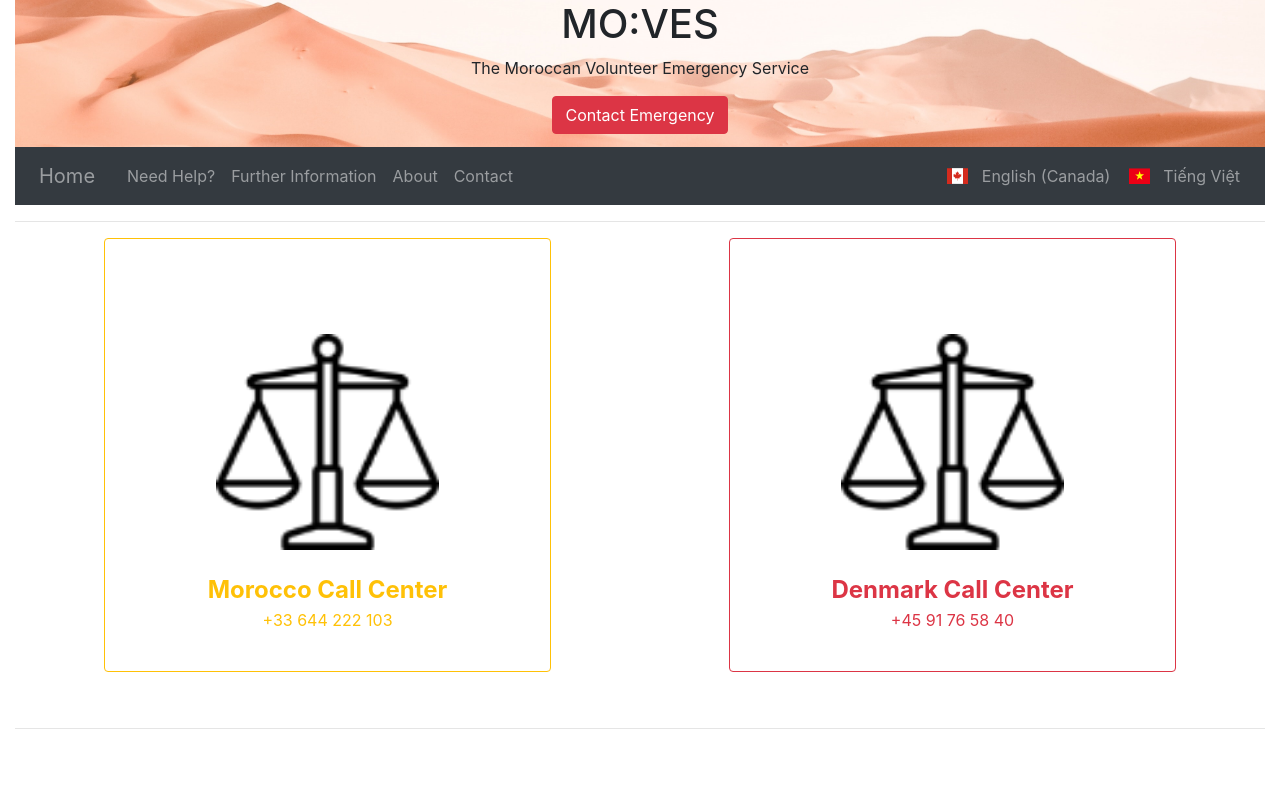
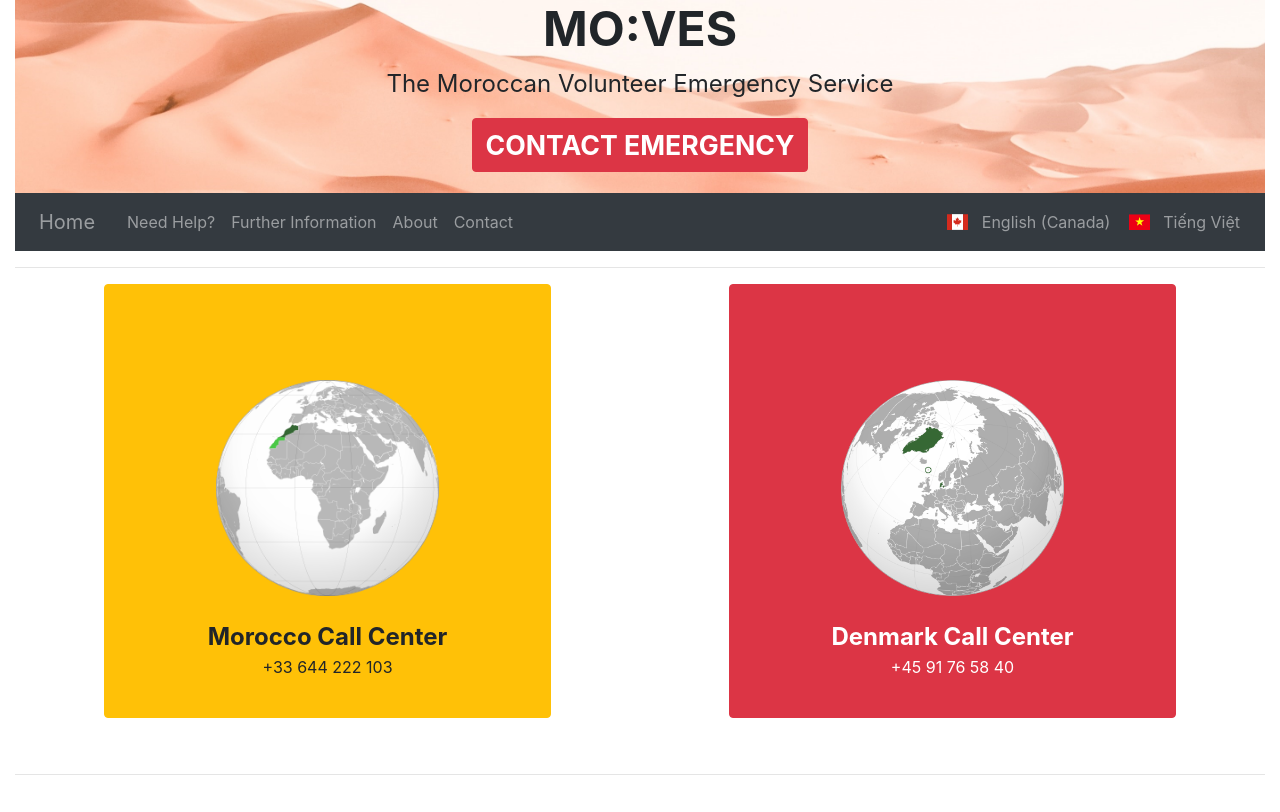
Before and after one commit to Cameodeon/Moves-Front-End-Group-C, a React (Create React App) app: page /emergency in a window 1280 px wide. Built offline with nearby package versions, Linux system fonts and the light colour scheme.

Commit message:
Adjust header and improve emergency contact

```diff
--- a/public/languageUI/en-CA.json
+++ b/public/languageUI/en-CA.json
@@ -8,7 +8,7 @@
     },
     "header": {
         "description": "The Moroccan Volunteer Emergency Service",
-        "call": "Contact Emergency"
+        "call": "CONTACT EMERGENCY"
     },
     "navbar": {
         "home": "Home",
--- a/public/languageUI/vn.json
+++ b/public/languageUI/vn.json
@@ -8,7 +8,7 @@
     },
     "header": {
         "description": "Dịch vụ Khẩn cấp của tình nguyện viên Morocco",
-        "call": "Liên hệ Khẩn cấp"
+        "call": "LIÊN HỆ KHẨN CẤP"
     },
     "navbar": {
         "home": "Trang chủ",
@@ -21,5 +21,9 @@
     "notfound": {
         "title": "404 - Oops! Trang này không tồn tại.",
         "message": "Có vẻ như tài nguyên không tồn tại. Bạn có thể sử dụng thanh điều hướng để đến trang khác hoặc dùng nút \"Trở về\"."
+    },
+    "emergency": {
+        "moroccoCallCenter": "Tổng đài Morocco",
+        "denmarkCallCenter": "Tổng đài Đan Mạch"
     }
 }
--- a/src/App.css
+++ b/src/App.css
@@ -6,8 +6,19 @@
   display: inline;
 }
 
+.appTitle {
+  font-size: 36pt;
+  font-weight: bolder;
+}
+
+.appDescription {
+  font-size: 18pt;
+}
+
 #emergencyButton {
   margin-bottom: 0.8em;
+  font-size: 20pt;
+  font-weight: bold;
 }
 
 .header {
--- a/src/App.js
+++ b/src/App.js
@@ -83,8 +83,8 @@ const Header = (props) => {
   return(
     <header>
       <div className="header text-center">
-        <h1>MO:VES</h1>
-        <p>{dict.description}</p>
+        <h1 className="appTitle">MO:VES</h1>
+        <p className="appDescription">{dict.description}</p>
         <Link id="emergencyButton" className="btn btn-danger" to="/emergency">{dict.call}</Link>
       </div>
     </header>
--- a/src/EmergencyContact.js
+++ b/src/EmergencyContact.js
@@ -10,12 +10,12 @@ class EmergencyContact extends Component {
                 <div className="row">
                     <div className="col-md-6">
                         <a href="tel:+33644222103">
-                            <MenuItem buttonType="outline-warning" image="/image/menuIcon/libra.png" title={dict.moroccoCallCenter} subtitle="+33 644 222 103" />
+                            <MenuItem buttonType="warning" image="/image/country/morocco.png" title={dict.moroccoCallCenter} subtitle="+33 644 222 103" />
                         </a>
                     </div>
                     <div className="col-md-6">
                         <a href="tel:+45 91765840">
-                            <MenuItem buttonType="outline-danger" image="/image/menuIcon/libra.png" title={dict.denmarkCallCenter} subtitle="+45 91 76 58 40" />
+                            <MenuItem buttonType="danger" image="/image/country/denmark.png" title={dict.denmarkCallCenter} subtitle="+45 91 76 58 40" />
                         </a>
                     </div>
                 </div>
```
Also changed, not shown: public/image/country/denmark.png (added), public/image/country/morocco.png (added).
